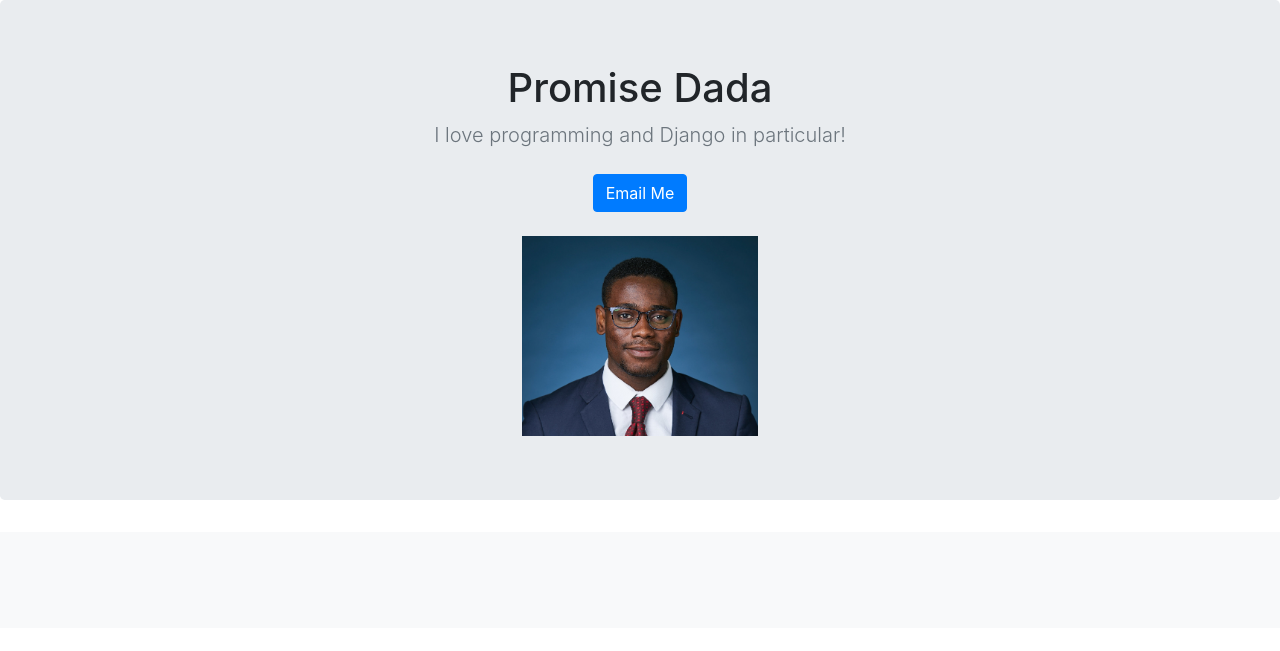
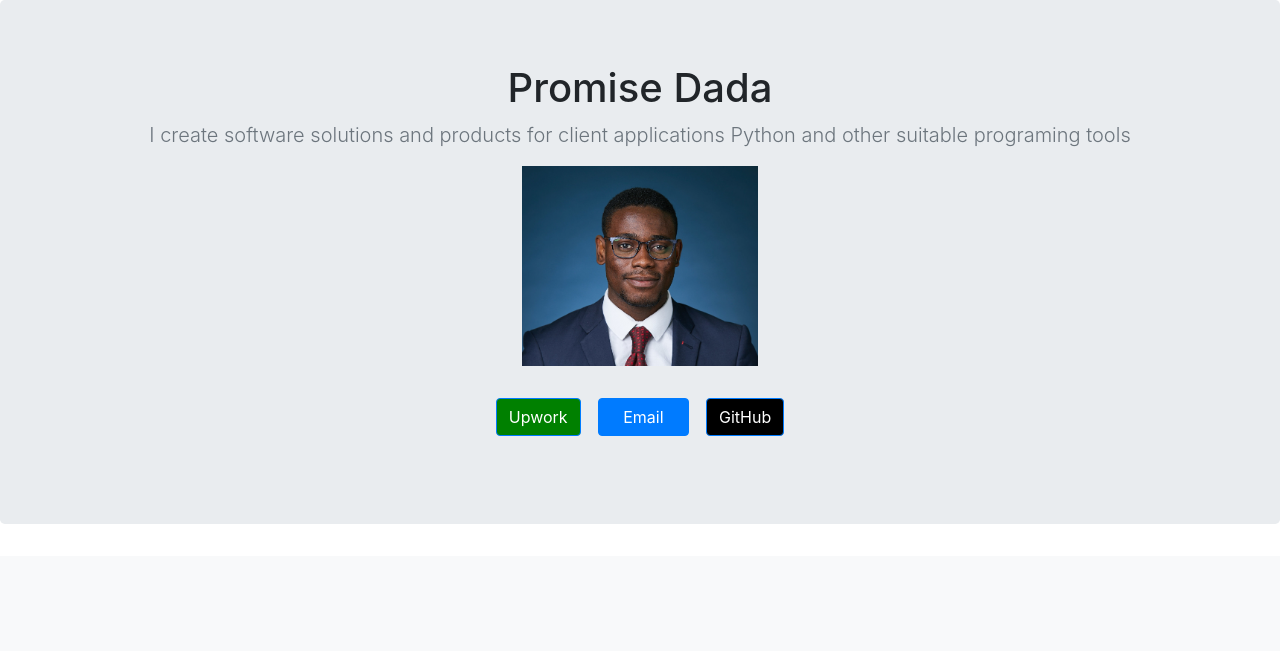
Before and after one commit to pgdada/django-portfolio, a Django app: page / in a window 1280 px wide. Shown: the top 651 px of the page. Run offline with Django 3.2, Linux system fonts and the light colour scheme; data that the repository does not hold is empty; some libraries are stand-ins or nearby versions.

Commit message:
profile update

```diff
--- a/jobs/templates/jobs/home.html
+++ b/jobs/templates/jobs/home.html
@@ -20,11 +20,21 @@
       <section class="jumbotron text-center">
         <div class="container">
           <h1 class="jumbotron-heading">Promise Dada</h1>
-          <p class="lead text-muted">I love programming and Django in particular!</p>
-          <p>
-            <a href="mailto:gdadapromise@gmail.com" class="btn btn-primary my-2">Email Me</a>
+          <p class="lead text-muted">
+            I create software solutions and products for client applications Python and other
+            suitable programing tools
           </p>
           <img src="{% static 'dada.jpg' %}" height="200" />
+        </div>
+        <div class="container">
+        </br>
+          <p>
+            <a href="https://www.upwork.com/freelancers/~01f07cc20ff6e4ea13?viewMode=1" class="btn btn-primary my-2" style="background-color:green;margin:5px;">
+              Upwork
+            </a>
+            <a href="mailto:gdadapromise@gmail.com" class="btn btn-primary px-4 my-2" style="margin:8px;">Email</a>
+            <a href="https://github.com/pgdada" class="btn btn-primary my-2" style="background-color:black;margin:5px;">GitHub</a>
+          </p>
         </div>
       </section>
 
@@ -37,7 +47,7 @@
             <div class="col-md-4">
               <a href="{% url 'detail' job.id %}">
               <div class="card mb-4 box-shadow">
-                <img class="card-img-top" src="{{ job.image.url }}" alt="Job Image">
+                <img class="card-img-top" src="{{ job.image.url }}" width="100%" height="200" alt="Job Image">
                 <div class="card-body">
                   <p class="card-text">{{ job.summary }}</p>
                 </div>
```
